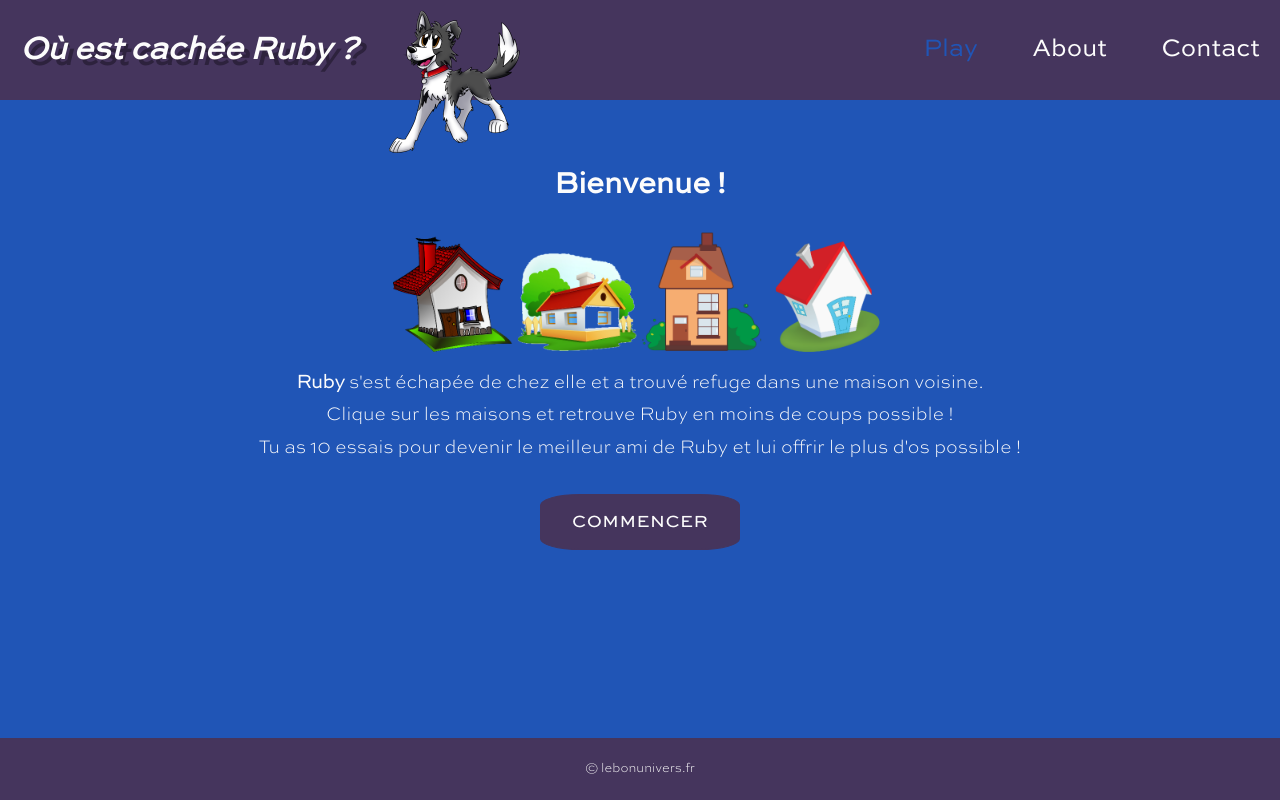
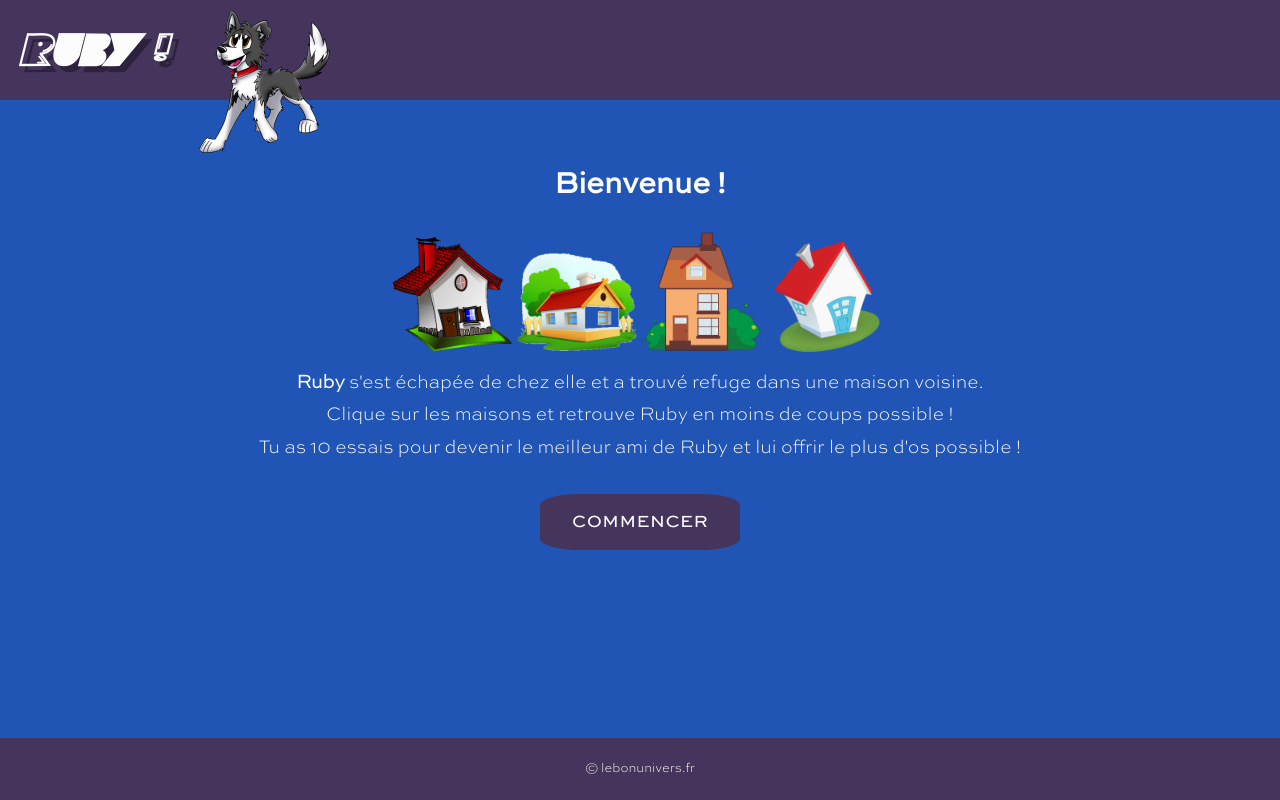
Before and after one commit to jogit64/ruby-pac, a website: page indexback.html in a window 1280 px wide. Drawn offline with nearby package versions, Linux system fonts and the light colour scheme.

Commit message:
initalisation v 0

```diff
--- a/index.html
+++ b/indexback.html
@@ -17,20 +17,14 @@
   <header class="header">
 
     <h1 class="header__baseline">
-      Où est cachée Ruby ?
+      Ruby !
     </h1>
 
     <div class="header__img">
       <img class="header__img--feat" src="/public/img/rubylogo.png" alt="logo de Ruby" />
     </div>
 
-    <nav class="nav">
-      <ul>
-        <li class="nav__link nav__link--active">Play</li>
-        <li class="nav__link"><a href="/about.html">About</a></li>
-        <li class="nav__link"><a href="/contact.html">Contact</a></li>
-      </ul>
-    </nav>
+
   </header>
 
   <div class="contain">
--- a/sass/base/_typography.scss
+++ b/sass/base/_typography.scss
@@ -5,6 +5,10 @@
 @font-face {
   font-family: "SweetSansProExLight";
   src: url("/public/fonts/SweetSansProExLight.woff");
+}
+@font-face {
+  font-family: "Pacfont";
+  src: url("/public/fonts/PAC-FONT.TTF");
 }
 
 body {
--- a/sass/layout/_header.scss
+++ b/sass/layout/_header.scss
@@ -5,6 +5,7 @@
 
   &__baseline {
     @include heading-shadow;
+    font-family: Pacfont;
     font-size: 3.2rem;
     color: $colour-accent;
     margin: 2rem;
```
Also changed, not shown: sass/pages/index.html (added, +30 -0 lines), public/css/style.css, public/fonts/PAC-FONT.TTF (added), 1 other file.
